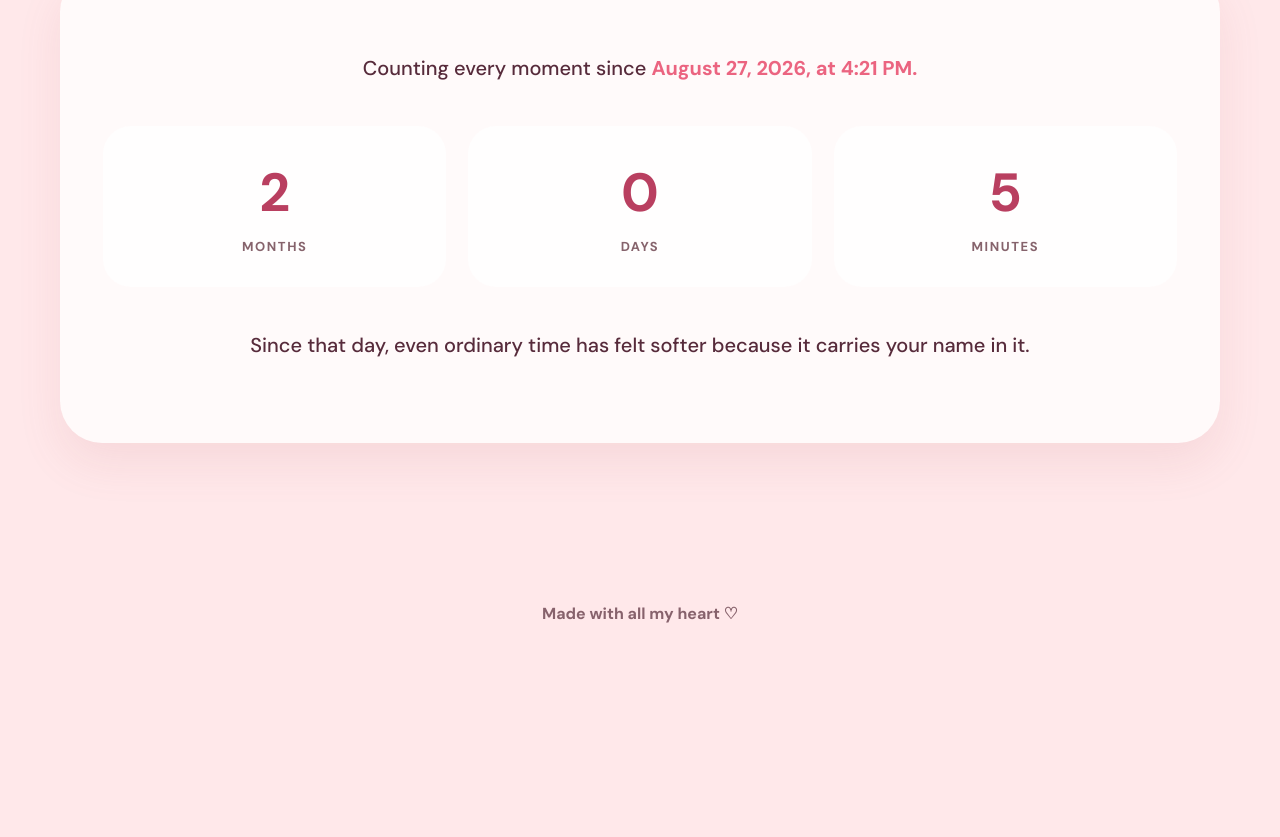
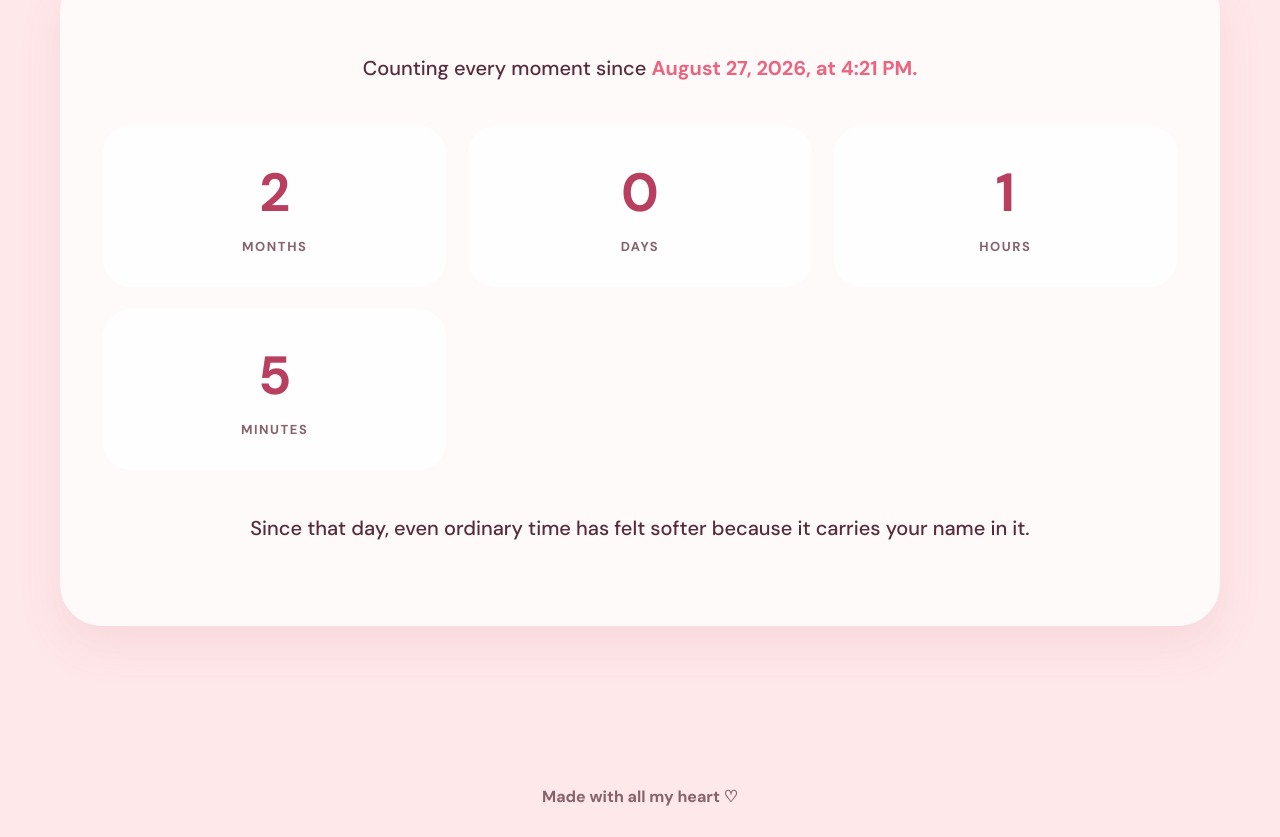
Before and after one commit to noname1404/prachi-g, a plain HTML site: page index.html in a window 1280 px wide. Shown: the part 4349-5186 px from the top of the page. Before the commit the page ends 5003 px from the top, so only its background shows below. Drawn offline with nearby package versions, Linux system fonts and the light colour scheme.

Commit message:
Add files via upload

```diff
--- a/index.html
+++ b/index.html
@@ -71,6 +71,7 @@
           <div class="counter" aria-label="Time since August 27, 2026 at 4:21 PM">
             <div><b id="months">0</b><span>MONTHS</span></div>
             <div><b id="days">0</b><span>DAYS</span></div>
+            <div><b id="hours">0</b><span>HOURS</span></div>
             <div><b id="minutes">0</b><span>MINUTES</span></div>
           </div>
           <p>Since that day, even ordinary time has felt softer because it carries your name in it.</p>
--- a/script.js
+++ b/script.js
@@ -29,7 +29,7 @@ if (rain) {
 }
 
 function addCalendarMonths(date, count) {
-  // Clamp to the last valid day instead of allowing month rollover.
+  // Clamp to the last valid day instead of allowing Date.setMonth rollover.
   const result = new Date(date);
   const day = result.getDate();
   result.setDate(1);
@@ -40,17 +40,20 @@ function addCalendarMonths(date, count) {
 }
 
 function updateCounter() {
-  // 27 August 2026, 4:21 PM, using the visitor's local time.
+  // Start: 27 August 2026, 4:21 PM, in the visitor's local time.
   const start = new Date(2026, 7, 27, 16, 21, 0);
   const now = new Date();
+
   const monthsEl = document.querySelector('#months');
   const daysEl = document.querySelector('#days');
+  const hoursEl = document.querySelector('#hours');
   const minutesEl = document.querySelector('#minutes');
-  if (!monthsEl || !daysEl || !minutesEl) return;
+  if (!monthsEl || !daysEl || !hoursEl || !minutesEl) return;
 
   if (now < start) {
     monthsEl.textContent = '0';
     daysEl.textContent = '0';
+    hoursEl.textContent = '0';
     minutesEl.textContent = '0';
     return;
   }
@@ -60,14 +63,23 @@ function updateCounter() {
   let anchor = addCalendarMonths(start, months);
 
   if (anchor > now) {
-    months--;
+    months -= 1;
     anchor = addCalendarMonths(start, months);
   }
 
+  // Calculate the remaining time after full calendar months.
+  let remainingMs = now - anchor;
+  const days = Math.floor(remainingMs / 86400000);
+  remainingMs -= days * 86400000;
+  const hours = Math.floor(remainingMs / 3600000);
+  remainingMs -= hours * 3600000;
+  const minutes = Math.floor(remainingMs / 60000);
+
   monthsEl.textContent = months;
-  daysEl.textContent = Math.floor((now - anchor) / 86400000);
-  minutesEl.textContent = Math.floor((now - anchor) / 60000) % 60;
+  daysEl.textContent = days;
+  hoursEl.textContent = hours;
+  minutesEl.textContent = minutes;
 }
 
 updateCounter();
-setInterval(updateCounter, 60000);
+setInterval(updateCounter, 1000);
```
